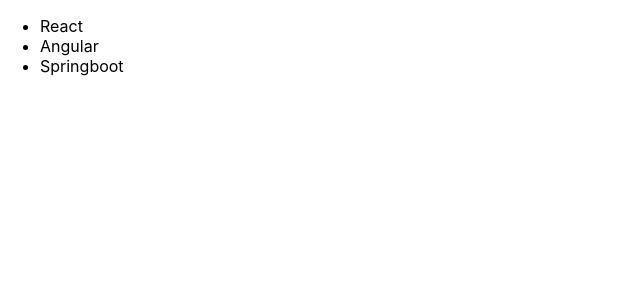
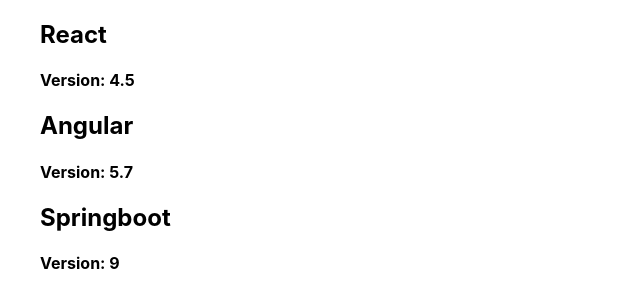
Before and after one commit to MethmaPeiris99/ReactJS-SelfLearn, a React (Create React App) app in the folder learning-reactjs-course/: page / in a window 1280 px wide. Shown: the top 308 px of the page, without its empty margins (0-640 px from the left). Built offline with nearby package versions, Linux system fonts and the light colour scheme.

Commit message:
Example for rendering list of objects

```diff
--- a/learning-reactjs-course/src/index.js
+++ b/learning-reactjs-course/src/index.js
@@ -4,13 +4,20 @@
 
 import reportWebVitals from './reportWebVitals';
 
-const listOfFrameworks = ["React","Angular","Springboot"]
+const listOfFrameworks = [
+    {id: "1", name: "React", version: 4.5},
+    {id: "2", name: "Angular", version: 5.7},
+    {id: "3", name: "Springboot", version: 9.0}
+];
 
 function App({frameworks}){
     return(
       <ul>
           {frameworks.map(framework =>(
-              <li>{framework}</li>
+              <div>
+                  <h2>{framework.name}</h2>
+                  <h4>Version: {framework.version}</h4>
+              </div>
           ))}
       </ul>
     );
```
